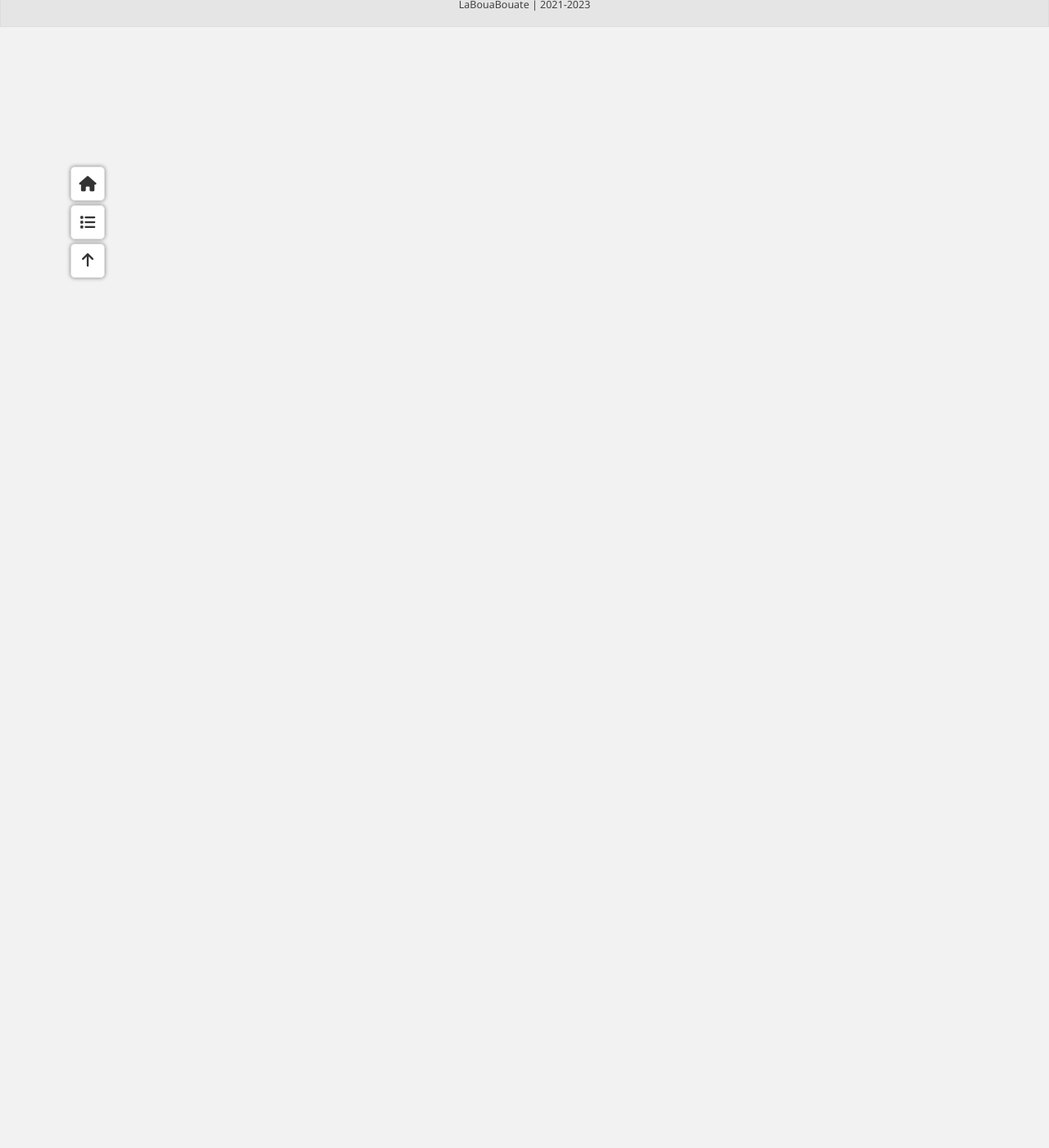
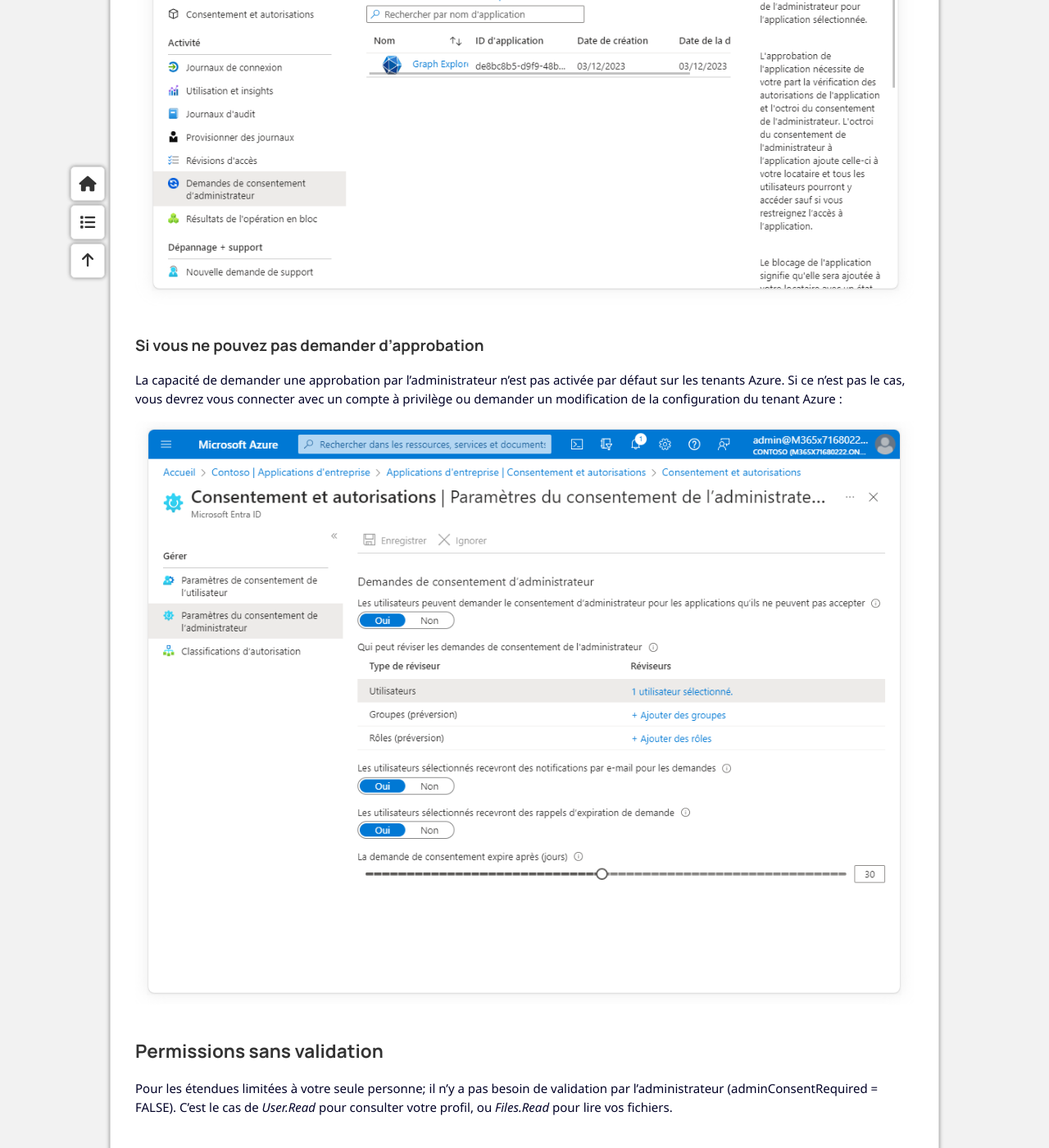
Before and after one commit to leobouard/leobouard.github.io, a Jekyll site: the page built from _posts/2023-09-17-cours-msgraph-002.md, in a window 1280 px wide and 1400 px high, scrolled down 5415 px. Shown: the whole window at 82% size. Built offline with Jekyll 4.4.1, drawn with Linux system fonts in a browser that asks for light colours; nearby versions of some CDN libraries; some web fonts are replaced; some of the changed text lies outside the part shown.

Commit message:
Ajout d'une section sur les approbations d'admin

```diff
--- a/_posts/2023-09-17-cours-msgraph-002.md
+++ b/_posts/2023-09-17-cours-msgraph-002.md
@@ -148,7 +148,23 @@
 
 Pour la plupart des étendues, il vous faudra obtenir l'approbation de l'administrateur (admin consent) avant de pouvoir accéder aux données. Si vous êtes *Global Administrator* de votre tenant, vous pouvez alors vous autorisez vous-même.
 
-Cependant, pour les étendues limitées à votre seule personne; il n'y a pas besoin de validation par l'administrateur (adminConsentRequired = FALSE). C'est le cas de *User.Read* pour consulter votre profil, ou *Files.Read* pour lire vos fichiers.
+Si ce n'est pas le cas et que l'option est activée sur votre tenant, vous pouvez demander une approbation de l'administrateur en entrant une justification :
+
+![fenêtre de demande d'approbation côté utilisateur](/assets/images/msgraph-203.png)
+
+Cette demande d'approbation pourra être examinée par les administrateurs dans le portail Azure dans la console suivante :
+
+![console pour approuver ou refuser les demandes côté administrateur](/assets/images/msgraph-204.png)
+
+#### Si vous ne pouvez pas demander d'approbation
+
+La capacité de demander une approbation par l'administrateur n'est pas activée par défaut sur les tenants Azure. Si ce n'est pas le cas, vous devrez vous connecter avec un compte à privilège ou demander un modification de la configuration du tenant Azure :
+
+![consentement et autorisation depuis le portail Azure](/assets/images/msgraph-202.png)
+
+### Permissions sans validation
+
+Pour les étendues limitées à votre seule personne; il n'y a pas besoin de validation par l'administrateur (adminConsentRequired = FALSE). C'est le cas de *User.Read* pour consulter votre profil, ou *Files.Read* pour lire vos fichiers.
 
 ## Versions d'API
 
```
Also changed, not shown: assets/images/msgraph-201.png (added), assets/images/msgraph-202.png (added), assets/images/msgraph-203.png (added), assets/images/msgraph-204.png (added), assets/images/msgraph-205.png (added), assets/images/msgraph-206.png (added).
